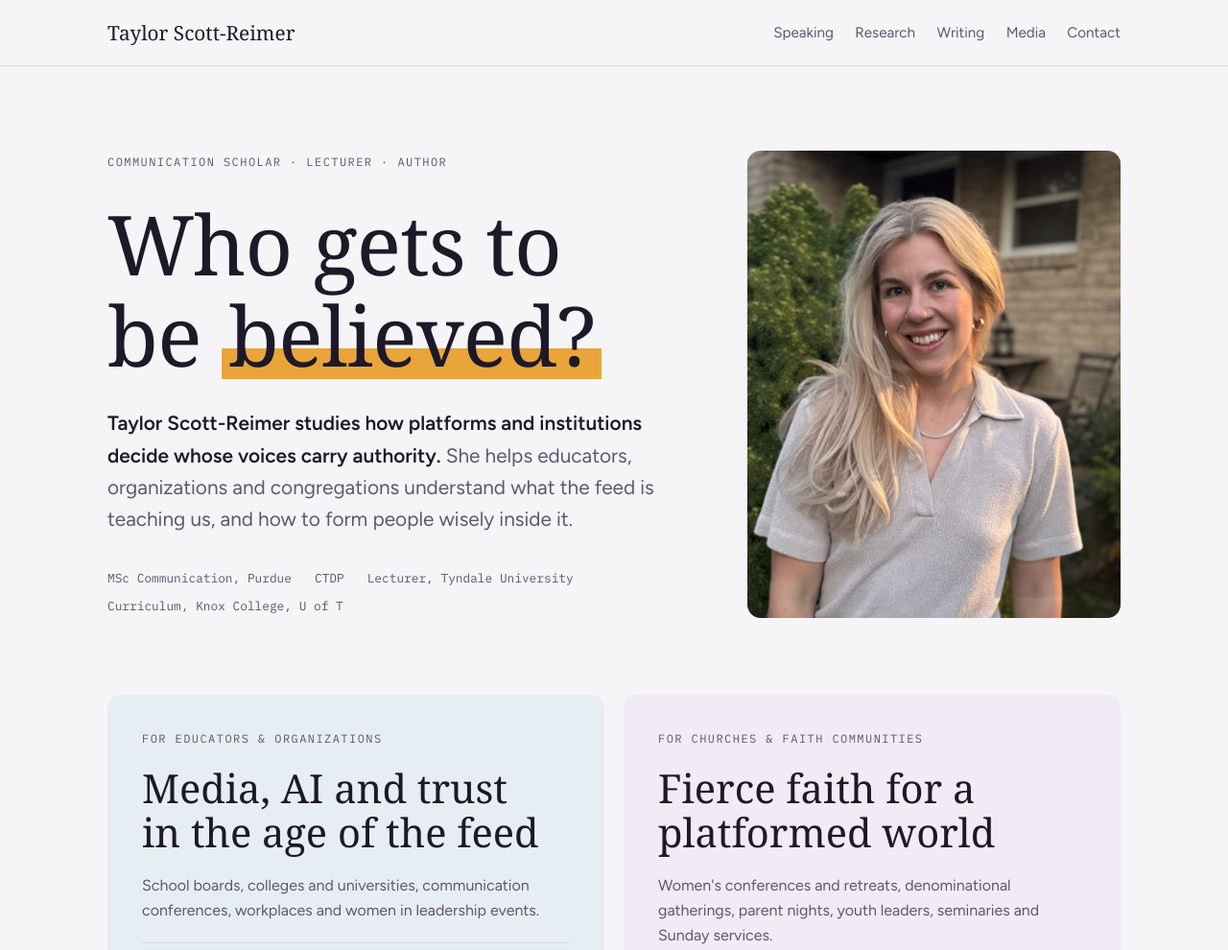
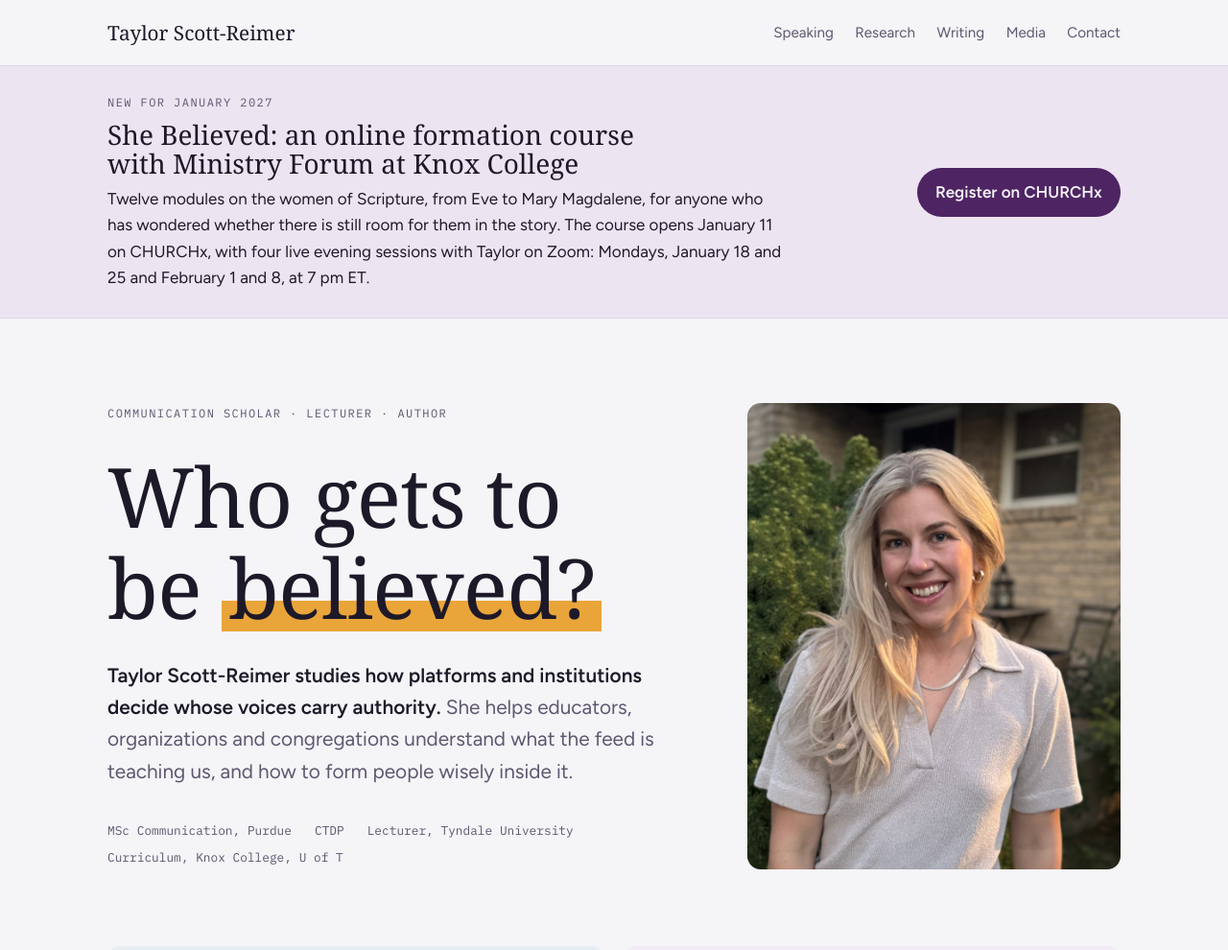
Before and after one commit to taylorscottreimer1/Taylor-site, a plain HTML site: page index.html in a window 1280 px wide. Shown: the top 990 px of the page at 96% size. Drawn offline with Linux system fonts and the light colour scheme; a web font is replaced by a local one.

Commit message:
Add She Believed course announcement, trim talks and engagements
Co-Authored-By: Claude Opus 5.5 <noreply@anthropic.com>
Claude-Session: https://claude.ai/code/session_01EgGuqhvVcgjLCVp6rNoSCi

```diff
--- a/index.html
+++ b/index.html
@@ -80,6 +80,11 @@ p{margin:0}
 .talks li{border-top:1px solid var(--rule);padding-top:1rem;display:grid;gap:.3rem}
 .talks b{font-weight:600;font-size:1.05rem}
 .talks span{color:var(--muted);font-size:.95rem}
+.announce{background:var(--plum-soft);border-bottom:1px solid var(--rule)}
+.announce .wrap{padding-block:1.75rem;display:flex;flex-wrap:wrap;gap:1.25rem 2.5rem;align-items:center;justify-content:space-between}
+.announce-text{display:grid;gap:.5rem;max-width:44rem;min-width:0}
+.announce h2{font-size:clamp(1.35rem,2.6vw,1.75rem)}
+.announce .btn{margin-top:0;align-self:center}
 .btn{display:inline-flex;align-items:center;gap:.5rem;align-self:flex-start;background:var(--plum);color:var(--paper);text-decoration:none;font-weight:600;padding:.75rem 1.2rem;border-radius:999px;margin-top:auto}
 .btn:hover{filter:brightness(1.1)}
 
@@ -142,6 +147,16 @@ footer .wrap{padding-block:2rem;display:flex;flex-wrap:wrap;gap:.5rem 2rem;justi
 </header>
 
 <main id="top">
+  <section class="announce" aria-label="Announcement">
+    <div class="wrap">
+      <div class="announce-text">
+        <p class="label">New for January 2027</p>
+        <h2>She Believed: an online formation course with Ministry Forum at Knox College</h2>
+        <p>Twelve modules on the women of Scripture, from Eve to Mary Magdalene, for anyone who has wondered whether there is still room for them in the story. The course opens January 11 on CHURCHx, with four live evening sessions with Taylor on Zoom: Mondays, January 18 and 25 and February 1 and 8, at 7 pm ET.</p>
+      </div>
+      <a class="btn" href="https://churchx.ca/local/shop/product.php?id=437" target="_blank" rel="noopener">Register on CHURCHx</a>
+    </div>
+  </section>
   <section class="hero">
     <div class="wrap">
       <div class="hero-text">
@@ -170,7 +185,6 @@ footer .wrap{padding-block:2rem;display:flex;flex-wrap:wrap;gap:.5rem 2rem;justi
         <ul class="talks">
           <li><b>Who Gets to Be Believed? Algorithms, Gender and Credibility Online</b><span>How platforms distribute authority, and why it shapes whose expertise gets heard.</span></li>
           <li><b>Teaching in the Age of the Feed</b><span>Media literacy strategies for students who learned to read the world through algorithms.</span></li>
-          <li><b>AI in the Classroom: Formation, Not Just Productivity</b><span>A human-centred approach to AI that protects judgment, voice and trust in learning.</span></li>
           <li><b>Between Analog and Algorithm: The Zillennial Lens</b><span>How people now build trust, and what that means for leading and communicating well.</span></li>
         </ul>
         <a class="btn" href="https://tally.so/r/nGyo0j" target="_blank" rel="noopener">Book Taylor for your event</a>
@@ -213,9 +227,6 @@ footer .wrap{padding-block:2rem;display:flex;flex-wrap:wrap;gap:.5rem 2rem;justi
         </figure>
         <ul class="list">
           <li><b>Asset-based community development: full-day training</b><span class="meta">Kin Canada National Convention · 2022</span><span class="what">Education sessions for about 200 members from across Canada on community partnerships, recruitment and leadership development.</span></li>
-          <li><b>Gather in Grace</b><span class="meta">Speaker · 2026, returning 2027</span></li>
-          <li><b>She Believed author event, co-presented with Dr. Heather Birch</b><span class="meta">Canadian Bible Society · 2026</span></li>
-          <li><b>WIRED Annual Writing Retreat</b><span class="meta">Presenter · Tyndale University</span></li>
         </ul>
       </div>
     </div>
@@ -248,6 +259,7 @@ footer .wrap{padding-block:2rem;display:flex;flex-wrap:wrap;gap:.5rem 2rem;justi
             <p class="tagline">Part deconstruction memoir. Part Bible study. For every woman who's ever wondered if she still belongs.</p>
             <p>A reexamination of the interpretive traditions that obscured women's intellectual, spiritual and church authority. Part exegetical resource, part framework for communities reconsidering women's leadership. Now a 12-module course with Knox College and CHURCHx.</p>
             <a href="https://www.amazon.ca/She-Believed-Recovering-Scripture-Ourselves/dp/B0F6VH38T4?&amp;linkCode=ll2&amp;tag=shebelievedbo-20&amp;linkId=6cdebcc6f832a293fbd390f526606dd5&amp;ref_=as_li_ss_tl" target="_blank" rel="noopener">Order on Amazon.ca</a>
+            <a href="https://churchx.ca/local/shop/product.php?id=437" target="_blank" rel="noopener">Take the course</a>
           </div>
         </div>
         <ul class="list">
```
